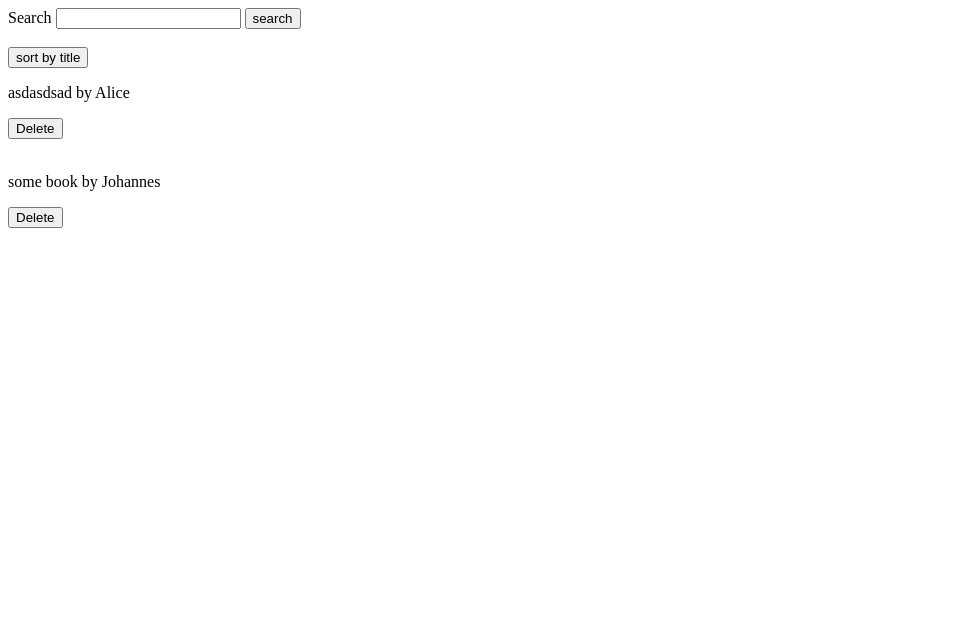
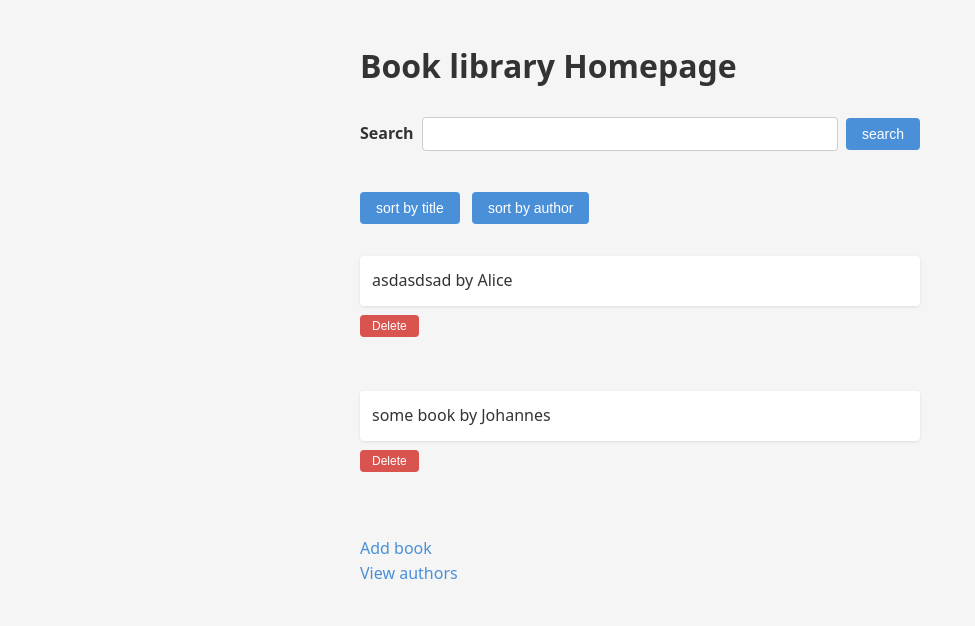
Before and after one commit to johannes-sabagh/Book_Alchemy, a Flask app: page / in a window 1280 px wide. Shown: the top 626 px of the page, without its empty margins (0-975 px from the left). Run offline with Flask 3, Linux system fonts and the light colour scheme.

Commit message:
added css and html to handle the authors

```diff
--- a/app.py
+++ b/app.py
@@ -23,7 +23,7 @@ def home():
 
 
 @app.route('/sort_by_title', methods=['post'])
-def sort():
+def sort_title():
   books = db.session.query(Book, Author) \
     .join(Author, Book.author_id == Author.id) \
     .order_by(Book.title) \
@@ -31,12 +31,22 @@ def sort():
   return render_template('home.html', books=books)
 
 
+
+@app.route('/sort_by_author', methods=['post'])
+def sort_author():
+  books = db.session.query(Book, Author) \
+    .join(Author, Book.author_id == Author.id) \
+    .order_by(Author.name) \
+    .all()
+  return render_template('home.html', books=books)
+
+
 @app.route('/search', methods=['POST'])
 def search():
   to_find = request.form.get('search')
-  books = db.session.query(Book) \
+  books = db.session.query(Book, Author) \
+    .join(Author, Book.author_id == Author.id) \
     .filter(Book.title.contains(to_find)) \
-    .join(Author, Book.author_id == Author.id) \
     .all()
   if not books:
     return render_template("search.html", msg="no books found")
@@ -96,6 +106,23 @@ def delete_book(book_id):
 
 
 
+@app.route('/authors')
+def view_authors():
+  authors = db.session.query(Author) \
+    .all()
+  return render_template('authors.html', authors=authors)
+
+
+
+@app.route('/authors/<int:author_id>/delete', methods=['post'])
+def delete_author(author_id):
+  db.session.query(Author) \
+    .filter(Author.id == author_id) \
+    .delete()
+  db.session.commit()
+  return redirect(url_for('view_authors'))
+
+
 
 if __name__ == "__main__":
     app.run(host="127.0.0.1", port=5000, debug=True)
--- /dev/null
+++ b/static/styles.css
@@ -0,0 +1,127 @@
+* {
+  margin: 0;
+  padding: 0;
+  box-sizing: border-box;
+}
+
+body {
+  font-family: system-ui, -apple-system, sans-serif;
+  max-width: 600px;
+  margin: 40px auto;
+  padding: 0 20px;
+  background: #f5f5f5;
+  color: #333;
+  line-height: 1.6;
+}
+
+/* --- Forms (general) --- */
+form {
+  margin-bottom: 12px;
+}
+
+label {
+  display: inline-block;
+  font-weight: 600;
+  margin-bottom: 4px;
+}
+
+input[type="text"],
+input[type="date"],
+select {
+  padding: 8px 12px;
+  border: 1px solid #ccc;
+  border-radius: 4px;
+  font-size: 14px;
+  width: 100%;
+  margin-bottom: 12px;
+}
+
+select {
+  background: white;
+}
+
+/* --- Buttons --- */
+input[type="submit"] {
+  padding: 8px 16px;
+  border: none;
+  border-radius: 4px;
+  background: #4a90d9;
+  color: white;
+  font-size: 14px;
+  cursor: pointer;
+}
+
+input[type="submit"]:hover {
+  background: #357abd;
+}
+
+/* Delete button */
+input[value="Delete"] {
+  background: #d9534f;
+  padding: 4px 12px;
+  font-size: 12px;
+}
+
+input[value="Delete"]:hover {
+  background: #c9302c;
+}
+
+/* --- Search form (home page) --- */
+form[name="search"] {
+  display: flex;
+  gap: 8px;
+  align-items: center;
+  margin-bottom: 16px;
+}
+
+form[name="search"] input[type="text"] {
+  flex: 1;
+  width: auto;
+  margin-bottom: 0;
+}
+
+form[name="search"] label {
+  margin-bottom: 0;
+}
+
+/* --- Sort buttons (home page) --- */
+form[name="by_title"],
+form[name="by_author"] {
+  display: inline-block;
+  margin-right: 8px;
+  margin-bottom: 16px;
+}
+
+/* --- Book entries (home page) --- */
+p {
+  font-size: 16px;
+  margin-top: 16px;
+  margin-bottom: 6px;
+  padding: 12px;
+  background: white;
+  border-radius: 4px;
+  box-shadow: 0 1px 3px rgba(0, 0, 0, 0.1);
+}
+
+/* --- Links --- */
+a {
+  color: #4a90d9;
+  text-decoration: none;
+  font-weight: 500;
+}
+
+a:hover {
+  color: #357abd;
+  text-decoration: underline;
+}
+
+a:visited {
+  color: #6a5acd;
+}
+
+/* --- Messages --- */
+div {
+  margin-top: 12px;
+  font-size: 14px;
+  color: #555;
+}
--- a/templates/add_author.html
+++ b/templates/add_author.html
@@ -4,9 +4,10 @@
     <meta charset="UTF-8">
     <meta name="viewport" content="width=device-width, initial-scale=1.0">
     <meta http-equiv="X-UA-Compatible" content="ie=edge">
+    <link rel="stylesheet" href="static/styles.css">
   </head>
   <body>
-
+<h1>Add Author Page</h1><br>
   <form action="/add_author" method="POST">
   <label for="name">Author Name:</label>
   <input type="text" id="name" name="name" required><br><br>
@@ -19,7 +20,8 @@
   </form>
 <div>
   {% if msg %}
-  <br>{{msg}}<br>
+  <br><h2>{{msg}}</h2><br>
+  <a href="/">Show all books</a><br>
   {% endif %}
 </div>
   </body>
--- a/templates/home.html
+++ b/templates/home.html
@@ -4,8 +4,10 @@
     <meta charset="UTF-8">
     <meta name="viewport" content="width=device-width, initial-scale=1.0">
     <meta http-equiv="X-UA-Compatible" content="ie=edge">
+      <link rel="stylesheet" href="static/styles.css">
   </head>
   <body>
+  <h1>Book library Homepage</h1><br>
 <form action="/search" name="search" method="post" >
   <label for="search">Search</label>
   <input type="text" name="search" id="search">
@@ -14,6 +16,11 @@
 <form action="/sort_by_title" name="by_title" method="post">
     <input value="sort by title" type="submit">
 </form>
+
+<form action="/sort_by_author" name="by_author" method="post">
+    <input value="sort by author" type="submit">
+</form>
+
     {% for book, author in books %}
     <p>{{ book.title }} by {{ author.name }}</p>
     <form method="post" action="/book/{{book.id}}/delete">
@@ -21,6 +28,7 @@
     </form><br>
     {% endfor %}
   <br>
-
+<a href="/add_book">Add book</a><br>
+  <a href="/authors">View authors</a>
   </body>
 </html>
```
Also changed, not shown: templates/add_book.html (+5 -2 lines), templates/authors.html (added, +19 -0 lines), templates/search.html (+4 -3 lines), data/library.sqlite.
